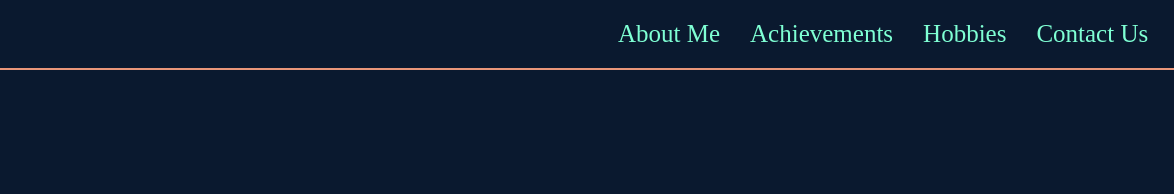
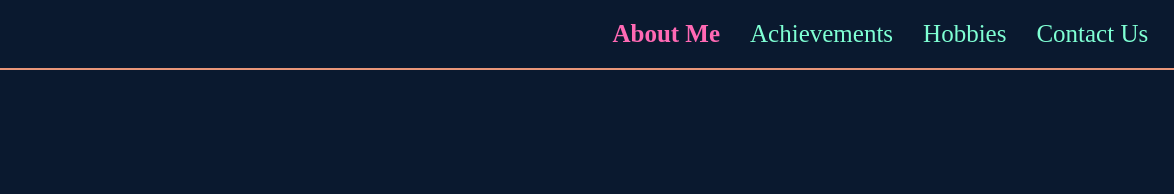
Before and after one commit to Pitamber26/Pitamber26.github.io, a plain HTML site: page index.html in a window 1280 px wide. In both pictures the pointer is over the item "About Me". Shown: the top 194 px of the page, 106-1280 px from the left. Drawn offline with nearby package versions, Linux system fonts and the light colour scheme.

Commit message:
Update style2.css

```diff
--- a/style2.css
+++ b/style2.css
@@ -29,6 +29,10 @@ header {
 li {
   display: inline-block;
   padding: 10px;
+}
+li :hover{
+    color: hotpink;
+    font-weight: bolder;
 }
 
 ul li a {
```
